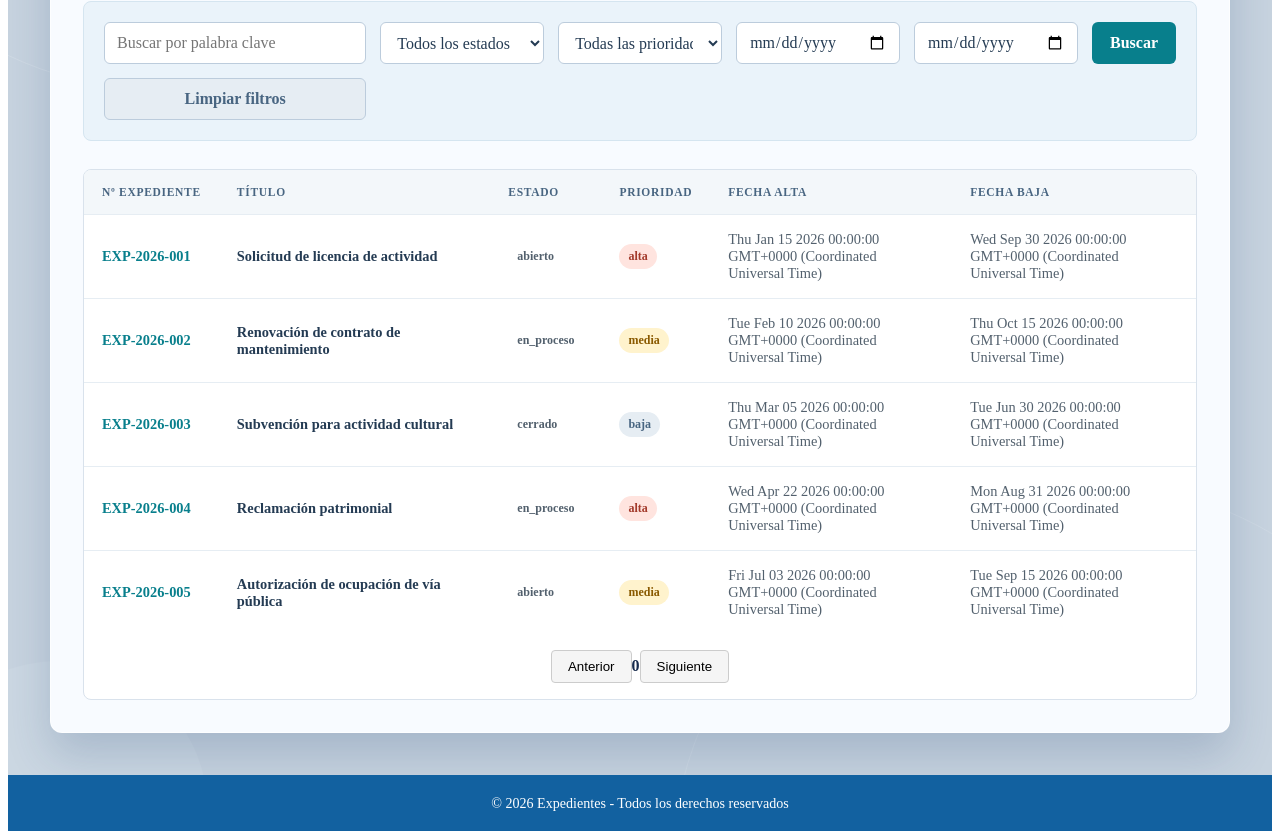
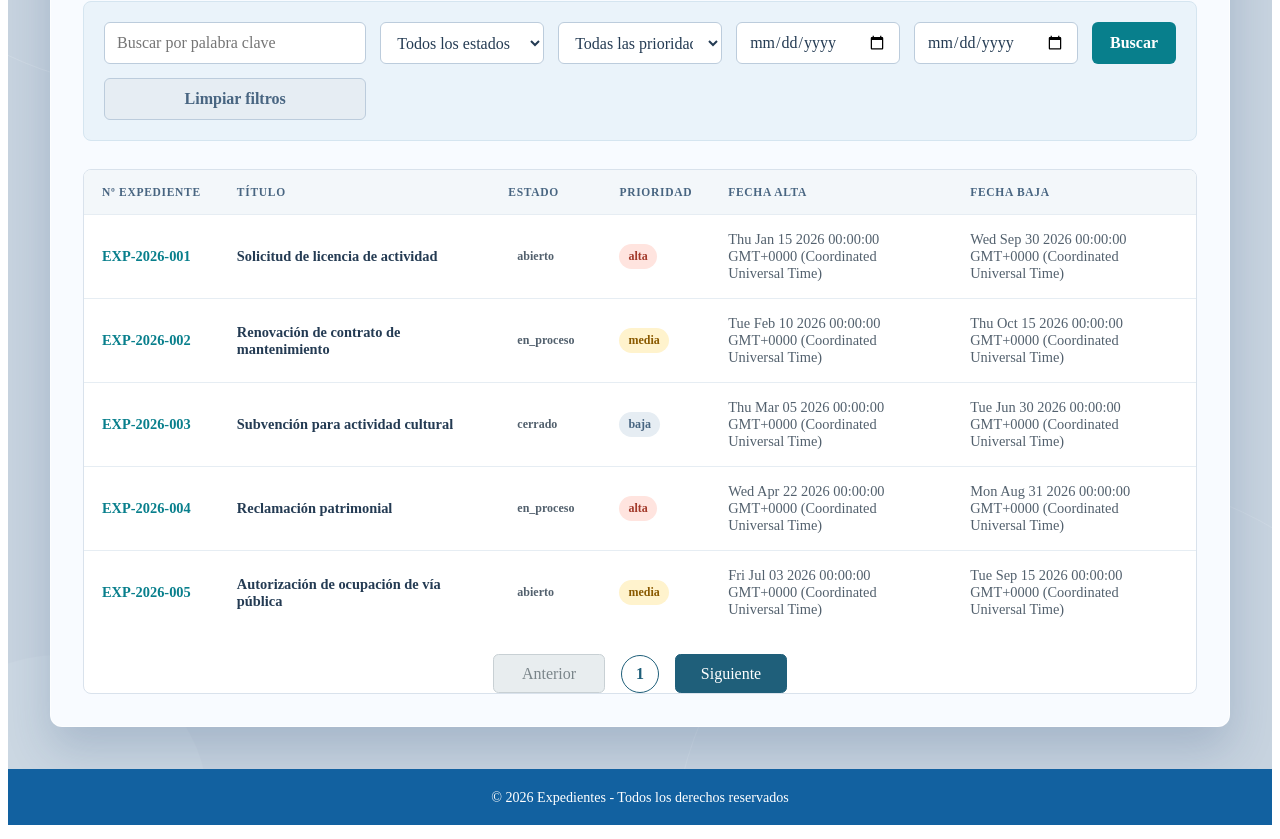
Before and after one commit to alex17alex17/CursoAngularTracasa, an Angular app: page /expedienteBusqueda in a window 1280 px wide. Shown: the part 270-1109 px from the top of the page. Built offline with nearby package versions, Linux system fonts and the light colour scheme.

Commit message:
Implement pagination for expedientes; enhance mock API to support pagination; update UI components for pagination display and interaction

```diff
--- a/src/app/core/layout/interceptors/mock-api-interceptor.ts
+++ b/src/app/core/layout/interceptors/mock-api-interceptor.ts
@@ -1,4 +1,4 @@
-import { HttpInterceptorFn, HttpResponse } from '@angular/common/http';
+import { HttpHeaders, HttpInterceptorFn, HttpResponse } from '@angular/common/http';
 
 import { of } from 'rxjs';
 import { EXPEDIENTES_MOCK } from '../../../features/Expedientes/data/expediente-mock';
@@ -10,6 +10,8 @@ export const mockApiInterceptor: HttpInterceptorFn = (req, next) => {
     const prioridad = req.params.get('prioridad') ?? '';
     const fechaDesde = req.params.get('fechaDesde') ?? '';
     const fechaHasta = req.params.get('fechaHasta') ?? '';
+    const pagina = Math.max(Number(req.params.get('pagina')) || 1, 1);
+    const porPagina = Math.max(Number(req.params.get('porPagina')) || 5, 1);
 
     const expedientesFiltrados = EXPEDIENTES_MOCK.filter((expediente) => {
       const fechaAlta = expediente.fechaAlta.toISOString().slice(0, 10);
@@ -27,10 +29,16 @@ export const mockApiInterceptor: HttpInterceptorFn = (req, next) => {
       );
     });
 
+    const inicio = (pagina - 1) * porPagina;
+    const expedientesPagina = expedientesFiltrados.slice(inicio, inicio + porPagina);
+
     return of(
       new HttpResponse({
         status: 200,
-        body: expedientesFiltrados,
+        headers: new HttpHeaders({
+          'X-Total-Count': String(expedientesFiltrados.length),
+        }),
+        body: expedientesPagina,
       }),
     );
   }
--- a/src/app/features/Expedientes/Components/busqueda-expedientes-paginacion/busqueda-expedientes-paginacion.css
+++ b/src/app/features/Expedientes/Components/busqueda-expedientes-paginacion/busqueda-expedientes-paginacion.css
@@ -1,26 +1,53 @@
 :host {
+  display: block;
+  width: 100%;
+  padding: 1.25rem 0 0;
+}
+
+.paginacion {
   display: flex;
   align-items: center;
   justify-content: center;
-  gap: 1.5rem;
-  width: 100%;
-  padding: 1rem 0;
+  gap: 1rem;
 }
 
-button {
-  padding: 0.5rem 1rem;
-  border: 1px solid #ccc;
-  border-radius: 4px;
-  background-color: #f5f5f5;
+.paginacion__boton {
+  min-width: 7rem;
+  padding: 0.6rem 1rem;
+  border: 1px solid #1f5f7a;
+  border-radius: 0.35rem;
+  background-color: #1f5f7a;
+  color: #fff;
   cursor: pointer;
+  font: inherit;
+  transition:
+    background-color 150ms ease,
+    border-color 150ms ease,
+    opacity 150ms ease;
 }
 
-button:hover {
-  background-color: #e5e5e5;
+.paginacion__boton:hover:not(:disabled) {
+  border-color: #16455a;
+  background-color: #16455a;
 }
 
-span {
-  min-width: 2rem;
+.paginacion__boton:disabled {
+  border-color: #c8d0d4;
+  background-color: #e8edef;
+  color: #7a858a;
+  cursor: not-allowed;
+}
+
+.paginacion__numero {
+  display: inline-flex;
+  align-items: center;
+  justify-content: center;
+  min-width: 2.25rem;
+  height: 2.25rem;
+  border: 1px solid #1f5f7a;
+  border-radius: 50%;
+  background-color: #fff;
+  color: #1f5f7a;
   text-align: center;
   font-weight: 600;
 }
--- a/src/app/features/Expedientes/Components/busqueda-expedientes-paginacion/busqueda-expedientes-paginacion.html
+++ b/src/app/features/Expedientes/Components/busqueda-expedientes-paginacion/busqueda-expedientes-paginacion.html
@@ -1,5 +1,19 @@
-<div>
-  <button>Anterior</button>
-  <span>{{ paginaActual() }}</span>
-  <button>Siguiente</button>
+<div class="paginacion">
+  <button
+    class="paginacion__boton"
+    type="button"
+    [disabled]="numeroPagina() === 1"
+    (click)="paginaAnterior()"
+  >
+    Anterior
+  </button>
+  <span class="paginacion__numero" aria-label="Página actual">{{ numeroPagina() }}</span>
+  <button
+    class="paginacion__boton"
+    type="button"
+    [disabled]="numeroPagina() === totalPaginas()"
+    (click)="paginaSiguiente()"
+  >
+    Siguiente
+  </button>
 </div>
--- a/src/app/features/Expedientes/Components/busqueda-expedientes-paginacion/busqueda-expedientes-paginacion.ts
+++ b/src/app/features/Expedientes/Components/busqueda-expedientes-paginacion/busqueda-expedientes-paginacion.ts
@@ -1,4 +1,4 @@
-import { Component, signal } from '@angular/core';
+import { Component, input, output } from '@angular/core';
 
 @Component({
   selector: 'app-busqueda-expedientes-paginacion',
@@ -7,5 +7,20 @@ import { Component, signal } from '@angular/core';
   styleUrl: './busqueda-expedientes-paginacion.css',
 })
 export class BusquedaExpedientesPaginacion {
-  paginaActual = signal<number>(0);
+  numeroPagina = input(1);
+  totalPaginas = input(1);
+
+  cambioPagina = output<number>();
+
+  paginaAnterior(): void {
+    if (this.numeroPagina() > 1) {
+      this.cambioPagina.emit(this.numeroPagina() - 1);
+    }
+  }
+
+  paginaSiguiente(): void {
+    if (this.numeroPagina() < this.totalPaginas()) {
+      this.cambioPagina.emit(this.numeroPagina() + 1);
+    }
+  }
 }
--- a/src/app/features/Expedientes/Components/busqueda-expedientes/busqueda-expedientes.html
+++ b/src/app/features/Expedientes/Components/busqueda-expedientes/busqueda-expedientes.html
@@ -76,6 +76,10 @@
         }
       </tbody>
     </table>
-    <app-busqueda-expedientes-paginacion></app-busqueda-expedientes-paginacion>
+    <app-busqueda-expedientes-paginacion
+      [numeroPagina]="numeroPagina()"
+      [totalPaginas]="totalPaginas()"
+      (cambioPagina)="cambioPagina.emit($event)"
+    ></app-busqueda-expedientes-paginacion>
   </div>
 </section>
--- a/src/app/features/Expedientes/Components/busqueda-expedientes/busqueda-expedientes.ts
+++ b/src/app/features/Expedientes/Components/busqueda-expedientes/busqueda-expedientes.ts
@@ -12,7 +12,10 @@ import { BusquedaExpedientesPaginacion } from '../busqueda-expedientes-paginacio
 })
 export class BusquedaExpedientes {
   expedientesTabla = input<Expediente[] | null>();
+  numeroPagina = input(1);
+  totalPaginas = input(1);
   filtroTabla = output<FiltrosBusqueda>();
+  cambioPagina = output<number>();
 
   filtros: FiltrosBusqueda = {
     texto: '',
--- a/src/app/features/Expedientes/models/expediente-interface.ts
+++ b/src/app/features/Expedientes/models/expediente-interface.ts
@@ -22,5 +22,10 @@ export interface Expediente {
   descripcion: string;
 }
 
+export interface ExpedientePageResponse {
+  datos: Expediente[];
+  total: number;
+}
+
 export type EstadoExpediente = 'abierto' | 'cerrado' | 'en_proceso';
 export type PrioridadExpediente = 'alta' | 'media' | 'baja';
--- a/src/app/features/Expedientes/pages/expedientes-page/expedientes-page.html
+++ b/src/app/features/Expedientes/pages/expedientes-page/expedientes-page.html
@@ -1,4 +1,7 @@
 <app-busqueda-expedientes
   [expedientesTabla]="listaExpedientes()"
+  [numeroPagina]="numeroPagina()"
+  [totalPaginas]="totalPaginas()"
   (filtroTabla)="aplicarFiltro($event)"
+  (cambioPagina)="cambiarPagina($event)"
 ></app-busqueda-expedientes>
--- a/src/app/features/Expedientes/pages/expedientes-page/expedientes-page.ts
+++ b/src/app/features/Expedientes/pages/expedientes-page/expedientes-page.ts
@@ -18,18 +18,17 @@ export class ExpedientesPage {
   servicioExpediente = inject(ExpedienteClientService);
   private router = inject(Router);
   private route = inject(ActivatedRoute);
+  porPagina = 5;
 
   filtros = toSignal(
     this.route.queryParamMap.pipe(
-      map(
-        (params): FiltrosBusqueda => ({
-          texto: params.get('texto') ?? '',
-          estado: params.get('estado') ?? '',
-          prioridad: params.get('prioridad') ?? '',
-          fechaDesde: params.get('fechaDesde') ?? '',
-          fechaHasta: params.get('fechaHasta') ?? '',
-        }),
-      ),
+      map((params): FiltrosBusqueda => ({
+        texto: params.get('texto') ?? '',
+        estado: params.get('estado') ?? '',
+        prioridad: params.get('prioridad') ?? '',
+        fechaDesde: params.get('fechaDesde') ?? '',
+        fechaHasta: params.get('fechaHasta') ?? '',
+      })),
     ),
     {
       initialValue: {
@@ -42,15 +41,24 @@ export class ExpedientesPage {
     },
   );
 
+  numeroPagina = toSignal(
+    this.route.queryParamMap.pipe(map((params) => Number(params.get('pagina')) || 1)),
+    { initialValue: 1 },
+  );
+
   recursoCambioFiltro = rxResource({
-    params: () => this.filtros(),
-    stream: ({ params }) => this.servicioExpediente.getExpedientes(params),
+    params: () => ({ filtros: this.filtros(), pagina: this.numeroPagina() }),
+    stream: ({ params }) =>
+      this.servicioExpediente.getExpedientes(params.filtros, params.pagina, this.porPagina),
   });
 
   cargandoExpedientes = this.recursoCambioFiltro.isLoading;
   errorExpedientes = this.recursoCambioFiltro.error;
   respuestaExpedientes = this.recursoCambioFiltro.value;
-  listaExpedientes = computed(() => this.respuestaExpedientes() ?? []);
+  listaExpedientes = computed(() => this.respuestaExpedientes()?.datos ?? []);
+  totalPaginas = computed(() =>
+    Math.max(1, Math.ceil((this.respuestaExpedientes()?.total ?? 0) / this.porPagina)),
+  );
 
   aplicarFiltro(filtros: FiltrosBusqueda): void {
     this.router.navigate([], {
@@ -61,8 +69,16 @@ export class ExpedientesPage {
         prioridad: filtros.prioridad || null,
         fechaDesde: filtros.fechaDesde || null,
         fechaHasta: filtros.fechaHasta || null,
+        pagina: 1,
       },
     });
+  }
 
+  cambiarPagina(numeroPagina: number): void {
+    this.router.navigate([], {
+      relativeTo: this.route,
+      queryParams: { pagina: numeroPagina },
+      queryParamsHandling: 'merge',
+    });
   }
 }
--- a/src/app/features/Expedientes/services/expediente-client-service.ts
+++ b/src/app/features/Expedientes/services/expediente-client-service.ts
@@ -1,14 +1,18 @@
 import { HttpClient, HttpParams } from '@angular/common/http';
 import { inject, Service } from '@angular/core';
-import { Expediente } from '../models/expediente-interface';
+import { Expediente, ExpedientePageResponse } from '../models/expediente-interface';
 import { FiltrosBusqueda } from '../models/expediente-busqueda';
-import { Observable } from 'rxjs';
+import { map, Observable } from 'rxjs';
 
 @Service()
 export class ExpedienteClientService {
   private httpClient = inject(HttpClient);
 
-  getExpedientes(filtros: FiltrosBusqueda): Observable<Expediente[]> {
+  getExpedientes(
+    filtros: FiltrosBusqueda,
+    pagina = 1,
+    porPagina = 5,
+  ): Observable<ExpedientePageResponse> {
     let params = new HttpParams();
 
     for (const [nombre, valor] of Object.entries(filtros)) {
@@ -17,6 +21,17 @@ export class ExpedienteClientService {
       }
     }
 
-    return this.httpClient.get<Expediente[]>('/api/expedientes', { params });
+    params = params.set('pagina', pagina).set('porPagina', porPagina);
+
+    return this.httpClient
+      .get<Expediente[]>('/api/expedientes', { params, observe: 'response' })
+      .pipe(
+        map(
+          (respuesta): ExpedientePageResponse => ({
+            datos: respuesta.body ?? [],
+            total: Number(respuesta.headers.get('X-Total-Count')) || 0,
+          }),
+        ),
+      );
   }
 }
```
Also changed, not shown: src/app/features/Expedientes/data/expediente-mock.ts (+165 -0 lines).
